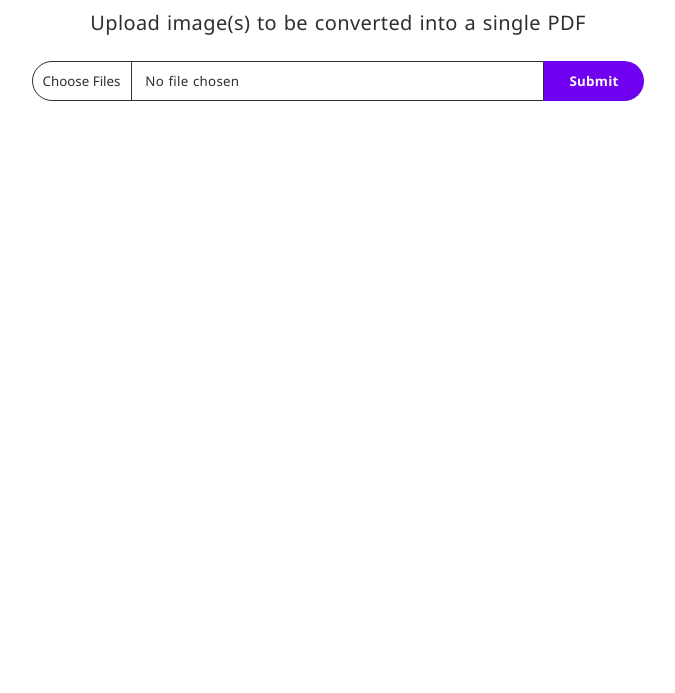
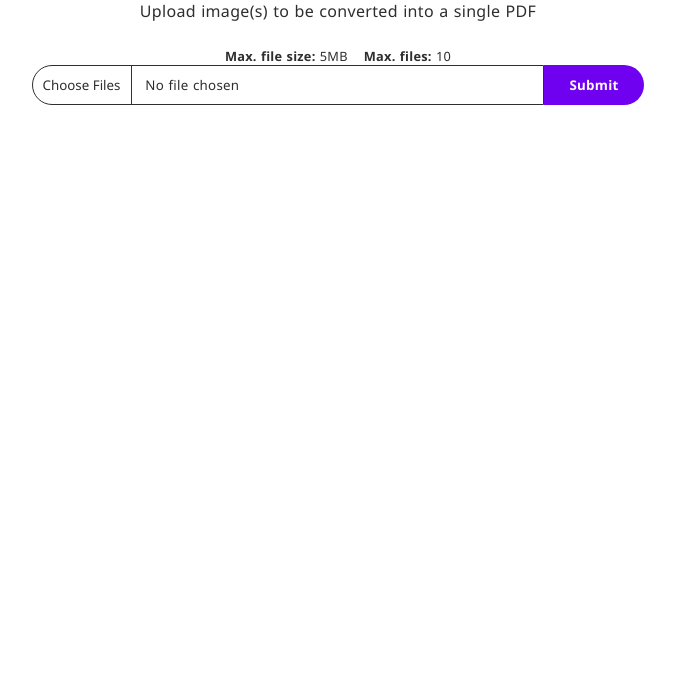
Before and after one commit to jessedwatson47/IMGtoPDF, a website: page public/index.html in a window 1280 px wide. Shown: the part 107-800 px from the top of the page, without its empty margins (302-977 px from the left). Drawn offline with Linux system fonts and the light colour scheme.

Commit message:
Added file limits for size and amount. Updated html/css accordingly

```diff
--- a/public/index.html
+++ b/public/index.html
@@ -9,9 +9,15 @@
 <body>
     <header>
         <h1 class="page-title">IMGtoPDF</h1>
+        <h2>Upload image(s) to be converted into a single PDF</h2>
     </header>
     <div class="form-container">
-        <h2>Upload image(s) to be converted into a single PDF</h2>
+
+        <div class="form-info">
+            <p><span>Max. file size: </span>5MB</p>
+            <p><span>Max. files: </span>10</p>
+        </div>
+
         <form action="upload" method="POST" enctype="multipart/form-data" class="main-form">
             <div class="file-container">
                 <input name="upload-files" type="file" multiple>
--- a/public/style.css
+++ b/public/style.css
@@ -54,7 +54,15 @@ body {
     align-items: center;
     justify-content: center;
     margin-top: 25px;
-    gap: 25px;
+}
+.form-info {
+    display: flex;
+    gap: 1rem;
+    font-size: 0.8rem;
+}
+
+.form-info span {
+    font-weight: bold;
 }
 
 .file-container {
@@ -65,8 +73,10 @@ body {
     border-radius: 25px 0px 0px 25px;
 }
 
-.main-form h2 {
+header h2 {
+    margin-top: 1rem;
     font-weight: lighter;
+    font-size: 1rem;
 }
 
 
```
Also changed, not shown: index.js (+14 -1 lines).
